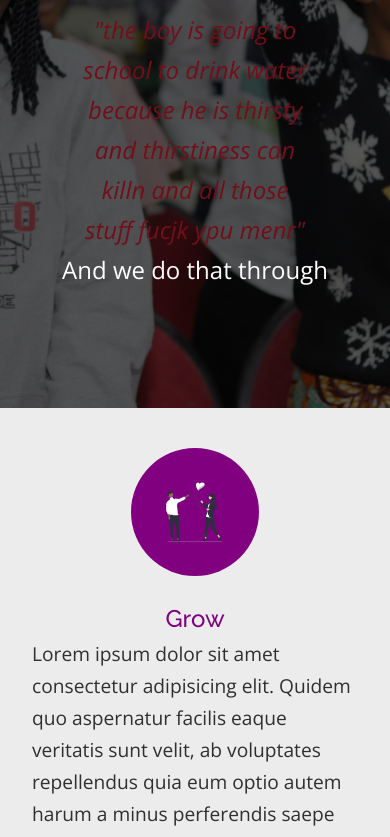
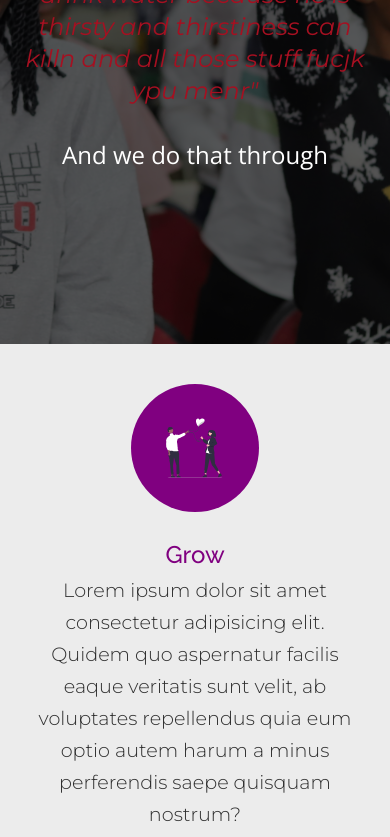
Before and after one commit to gyauelvis/WordHaven, a plain HTML site: page index.html in a window 390 px wide. Shown: the part 2380-3217 px from the top of the page. Drawn offline with nearby package versions, Linux system fonts and the light colour scheme.

Commit message:
I worked on the hompage responsiveness

```diff
--- a/indexStyle.css
+++ b/indexStyle.css
@@ -232,6 +232,7 @@ body {
   background-blend-mode: darken;
   background-attachment: fixed;
 }
+/* Div containing the as a family of God and everything ending with we do that through */
 .mission .intro {
   font-family: "Open Sans", sans-serif;
   line-height: 5rem;
@@ -243,21 +244,25 @@ body {
   align-items: center;
   flex-direction: column;
 }
+/* As a family of God text */
 .mission .intro span {
   font-family: "Raleway", sans-serif;
   font-size: 3rem;
   text-align: center;
   color: #fff;
 }
+/* All the ps including we do that throug and the mission itself */
 .mission .intro p {
   line-height: 2.5rem;
   color: #fff;
   font-size: 1.5rem;
 }
+/* The mission */
 .mission .intro .Ourmission {
-  color: #740e1a;
+  color: #fff;
   font-style: italic;
   width: 60%;
+  font-family: "Montserrat", sans-serif;
 }
 .values {
   padding: 4rem 4rem;
@@ -269,7 +274,7 @@ body {
 }
 
 .value {
-  font-family: "Open Sans", sans-serif;
+  font-family: "Montserrat", sans-serif;
   font-size: 1.2rem;
   padding: 0 1rem;
   line-height: 2rem;
@@ -390,7 +395,7 @@ body {
 
 .sermons .serMon .sermonList .description,
 .sermons .serMon .sermonImg p {
-  font-family: "Open Sans", sans-serif;
+  font-family: "Montserrat", sans-serif;
   line-height: 1.5rem;
   text-align: left;
 }
@@ -631,19 +636,32 @@ footer figure a img {
     padding: 1rem 0 !important;
   }
   .mission {
-    padding: 6rem 0 2rem 0;
+    padding: 2rem 0 2rem 0;
     display: flex;
     flex-direction: column;
     justify-content: baseline;
     align-items: center;
   }
+  .mission .intro p {
+    line-height: 2rem;
+  }
+  /* As a family of God text */
+  .mission .intro span {
+    line-height: normal;
+  }
+  .mission .intro {
+    line-height: 2rem;
+  }
   .values {
-    padding: 1rem 1rem;
+    padding: 1rem 0.5rem;
     flex-direction: column;
+    text-align: center;
   }
   .sermons,
   .sermons div {
     flex-direction: column;
+    margin: 0;
+    padding: 0;
   }
   .sermons .sermonList {
     padding: 1rem 0;
@@ -706,7 +724,9 @@ footer figure a img {
     padding: 0 1rem;
   }
   .mission .intro .Ourmission {
-    max-width: 90%;
+    width: 90%;
+    color: #a51021;
+    padding: 2rem 0;
   }
   .remarks div p {
     line-height: normal;
```
